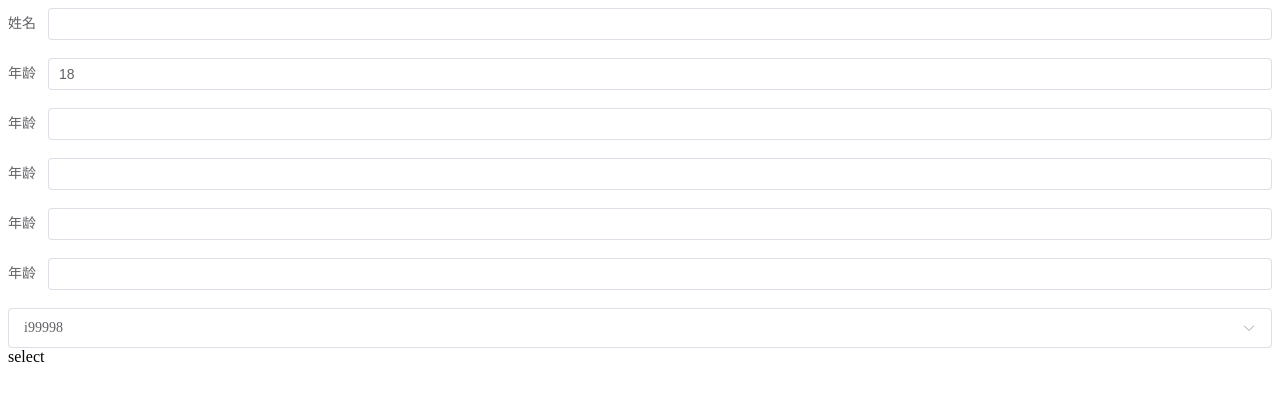
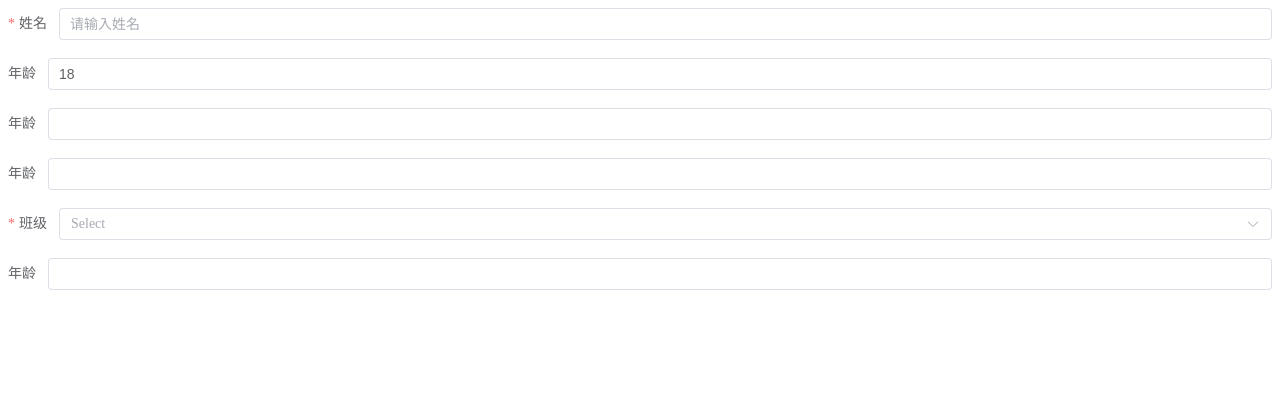
Before and after one commit to ZLENGANG/roninz-form, a Vue app: page / in a window 1280 px wide. Shown: the top 400 px of the page. Built offline with nearby package versions, Linux system fonts and the light colour scheme.

Commit message:
编辑组件init

```diff
--- a/src/App.vue
+++ b/src/App.vue
@@ -1,70 +1,95 @@
 <template>
   <r-form :fields="fieldConfigs" :formData="formData"></r-form>
 
-  <el-select-v2
+  <!-- <el-select-v2
     v-model="value"
     :options="options"
     placeholder="Please select"
     size="large"
-  />
-
-  <r-select></r-select>
+  /> -->
 </template>
 
 <script setup lang="ts">
-import { ref } from 'vue';
-import { ElSelectV2 } from 'element-plus';
+import { ref } from "vue";
 
-const initials = ['a', 'b', 'c', 'd', 'e', 'f', 'g', 'h', 'i', 'j'];
+// const initials = ["a", "b", "c", "d", "e", "f", "g", "h", "i", "j"];
 
-const value = ref('Option 99999');
-const options = Array.from({ length: 100000 }).map((_, idx) => ({
-  value: `Option ${idx + 1}`,
-  label: `${initials[idx % 10]}${idx}`,
-}));
+// const value = ref("Option 99999");
+// const options = Array.from({ length: 100000 }).map((_, idx) => ({
+//   value: `Option ${idx + 1}`,
+//   label: `${initials[idx % 10]}${idx}`,
+// }));
 
 const formData = ref({});
 
 setTimeout(() => {
   formData.value = {
     age: 18,
+    // class: "n1",
   };
 }, 2000);
 
 const fieldConfigs = ref<RFormItemProps[]>([
   {
-    key: 'name',
-    label: '姓名',
-    type: 'input',
+    key: "name",
+    label: "姓名",
+    required: true,
+    rules: [
+      {
+        required: true,
+        message: "姓名1不能为空！",
+      },
+    ],
+    props: {
+      placeholder: "请输入姓名",
+    },
+    events: {
+      blur(e: EventTarget) {
+        console.log(e);
+      },
+    },
   },
   {
-    key: 'age',
-    label: '年龄',
-    type: 'input',
+    key: "age",
+    label: "年龄",
+    type: "input",
     hide: true,
   },
   {
-    key: 'age1',
-    label: '年龄',
-    type: 'input',
+    key: "age1",
+    label: "年龄",
+    type: "input",
   },
   {
-    key: 'age2',
-    label: '年龄',
-    type: 'input',
+    key: "age2",
+    label: "年龄",
+    type: "input",
   },
   {
-    key: 'age3',
-    label: '年龄',
-    hide: true,
-    type: 'input',
+    key: "class",
+    label: "班级",
+    // hide: true,
+    type: "select",
+    // disabled: true,
+    // initValue: "n2",
+    required: true,
+    rules: [
+      {
+        required: true,
+        message: "班级不能为空！",
+      },
+    ],
+    options: [
+      { label: "1班", value: "n1" },
+      { label: "2班", value: "n2" },
+    ],
   },
   {
-    key: 'age4',
-    label: '年龄',
-    type: 'input',
+    key: "age4",
+    label: "年龄",
+    type: "input",
     style: {
-      width: '100px',
+      width: "100px",
     },
   },
 ]);
--- /dev/null
+++ b/src/components/r-form/components/form-component/index.vue
@@ -0,0 +1,49 @@
+<template>
+  <component
+    :is="curComp"
+    v-bind="_config"
+    v-on="_events"
+    v-model="_value"
+  ></component>
+</template>
+
+<script setup lang="ts">
+import { ref, watch } from "vue";
+import { RFormComponentProps } from "../../index";
+const component = {
+  input: "ElInput",
+  select: "ElSelectV2",
+};
+const props = defineProps<RFormComponentProps>();
+const formItem = props.formItem;
+const curComp = component[props.formItem.type || "input"];
+const itemProps = formItem.props || {};
+
+const _config = {
+  ...itemProps,
+  ...{
+    options: formItem.options || itemProps.options || [],
+    disabled: formItem.disabled || itemProps.options || false,
+  },
+};
+
+const _value = ref("");
+const _events = {
+  ...(formItem.events || {}),
+  ...{
+    input(val: string) {
+      _value.value = val;
+    },
+  },
+};
+
+watch(
+  () => props.value,
+  (val) => {
+    _value.value = val;
+  },
+  { immediate: true }
+);
+</script>
+
+<style scoped></style>
--- a/src/components/r-form/components/form-view/index.vue
+++ b/src/components/r-form/components/form-view/index.vue
@@ -1,16 +1,27 @@
 <template>
-  <el-form ref="formRef" :model="formData" :rules="rules">
-    <el-form-item :label="item.label" v-for="item in fields" :key="item.key">
-      <el-input v-model="_formData[item.key]" />
+  <el-form ref="formRef" :model="formData" v-bind="props">
+    <el-form-item
+      :label="item.label"
+      v-for="item in fields"
+      :key="item.key"
+      :prop="item.key"
+      :rules="getRules(item)"
+    >
+      <form-component
+        :form-item="item"
+        :value="_formData[item.key]"
+      ></form-component>
     </el-form-item>
   </el-form>
 </template>
 
 <script setup lang="ts">
-import { watch, ref } from 'vue';
-import type { RFormViewProps } from '../../index';
-import { ElForm, ElFormItem, ElInput } from 'element-plus';
-type FormDataType = RFormViewProps['formData'];
+import { watch, ref } from "vue";
+import type { RFormViewProps } from "../../index";
+import { ElForm, ElFormItem, FormItemRule } from "element-plus";
+import formComponent from "../form-component/index.vue";
+
+type FormDataType = RFormViewProps["formData"];
 
 const props = defineProps<RFormViewProps>();
 const _formData = ref<FormDataType>({});
@@ -26,9 +37,34 @@ watch(
 function setFormData(val: FormDataType) {
   const res: FormDataType = {};
   props.fields.forEach((field) => {
-    res[field.key] = val[field.key] || field.initValue || '';
+    res[field.key] = val[field.key] || field.initValue || "";
   });
   return res;
+}
+
+function getRules(item: RFormItemProps) {
+  let rules: FormItemRule[] = [];
+  const findItem = props.fields.find((i) => i.key === item.key);
+  const requiredItem: FormItemRule = {
+    required: true,
+    message: `${findItem?.label}不能为空！`,
+    trigger: "blur",
+  };
+
+  if (item.required) {
+    rules.push(requiredItem);
+  }
+
+  const itemRules = item.rules;
+  if (itemRules && itemRules.length > 0) {
+    const hasRequired = itemRules.some((i) => i.required) && item.required;
+    if (hasRequired) {
+      rules = itemRules;
+    } else {
+      rules = rules.concat(itemRules);
+    }
+  }
+  return rules;
 }
 </script>
 
--- a/src/components/r-form/index.d.ts
+++ b/src/components/r-form/index.d.ts
@@ -1,8 +1,8 @@
-import type { ElForm, FormRules } from 'element-plus';
+import type { ElForm, FormRules } from "element-plus";
 
 type GridCount = {
   /** 一行列数 */
-  '--grid-count'?: number;
+  "--grid-count"?: number;
 };
 
 /**通用表单属性 */
@@ -11,16 +11,19 @@ export interface RFormCommonProps {
   style?: Partial<CSSStyleDeclaration> & GridCount;
 
   /**表单尺寸 */
-  size?: 'small' | 'medium' | 'large' | '';
+  size?: ElForm["size"];
 
   /**表单验证规则 */
-  rules?: FormRules;
+  // rules?: FormRules;
 
   /**是否内联布局 */
-  inline?: boolean;
+  inline?: ElForm["inline"];
 
   /**表单标签位置 */
-  'label-position'?: 'left' | 'right' | 'top';
+  "label-position"?: ElForm["labelPosition"];
+
+  /**表单标签宽度 */
+  labelWidth?: ElForm["labelWidth"];
 
   /**表单数据 */
   formData: {
@@ -41,7 +44,7 @@ export interface RFormProps extends RFormCommonProps {
    * - inline - 水平布局
    * - vertical - 垂直布局
    */
-  layout?: 'inline' | 'vertical';
+  layout?: "inline" | "vertical";
 }
 
 /**详情表单组件属性 */
@@ -49,3 +52,9 @@ export interface RReadonlyViewProps extends RFormCommonProps {}
 
 /**编辑表单组件属性 */
 export interface RFormViewProps extends RFormCommonProps {}
+
+/**表单项组件属性 */
+export interface RFormComponentProps {
+  value: any;
+  formItem: RFormItemProps;
+}
--- a/src/main.ts
+++ b/src/main.ts
@@ -2,7 +2,7 @@ import { createApp } from 'vue';
 import 'element-plus/dist/index.css';
 import App from './App.vue';
 import components from './components/index';
-
+import ElementPlus from 'element-plus'
 const app = createApp(App);
 
-app.use(components).mount('#app');
+app.use(components).use(ElementPlus).mount('#app');
--- a/tsconfig.json
+++ b/tsconfig.json
@@ -18,7 +18,9 @@
     "strict": true,
     "noUnusedLocals": true,
     "noUnusedParameters": true,
-    "noFallthroughCasesInSwitch": true
+    "noFallthroughCasesInSwitch": true,
+
+    // "types": ["element-plus/global", "src/types"]
   },
   "include": ["src/**/*.ts", "src/**/*.tsx", "src/**/*.vue"],
   "references": [{ "path": "./tsconfig.node.json" }]
```
Also changed, not shown: src/types/global.d.ts (+25 -9 lines).
